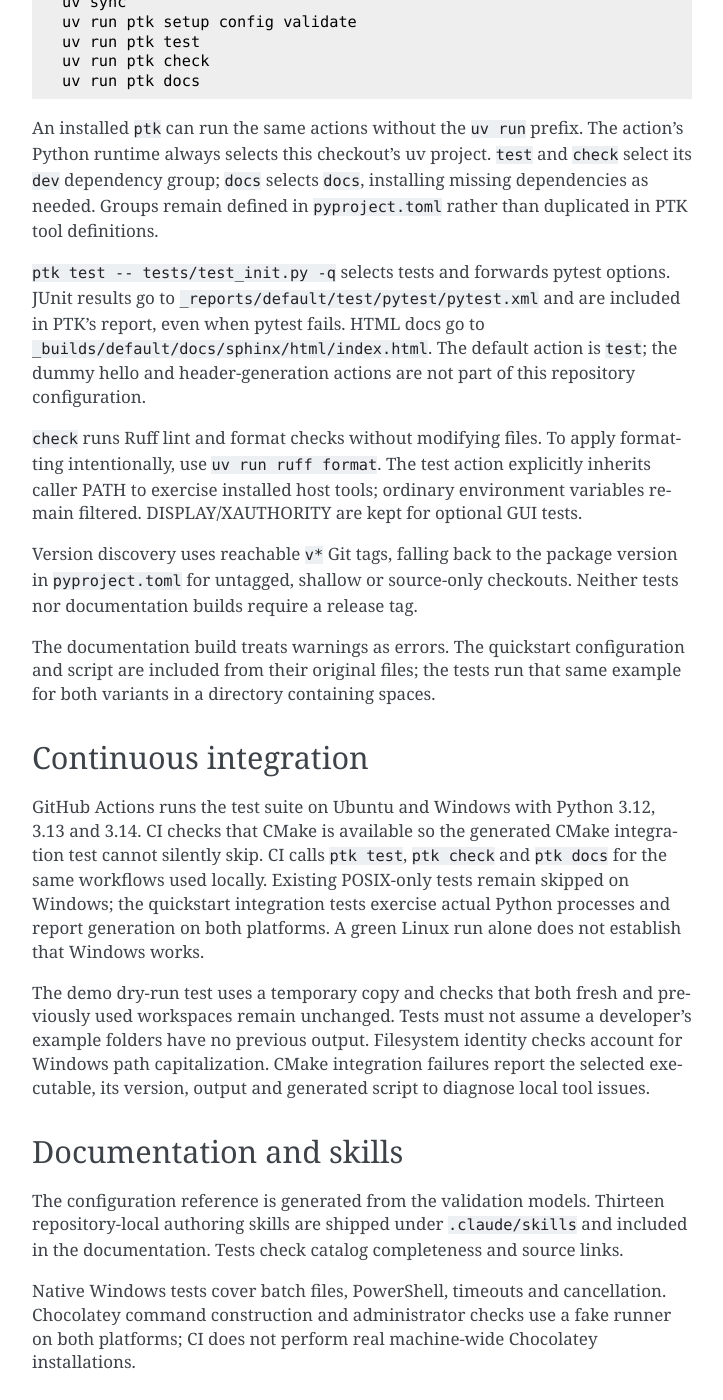
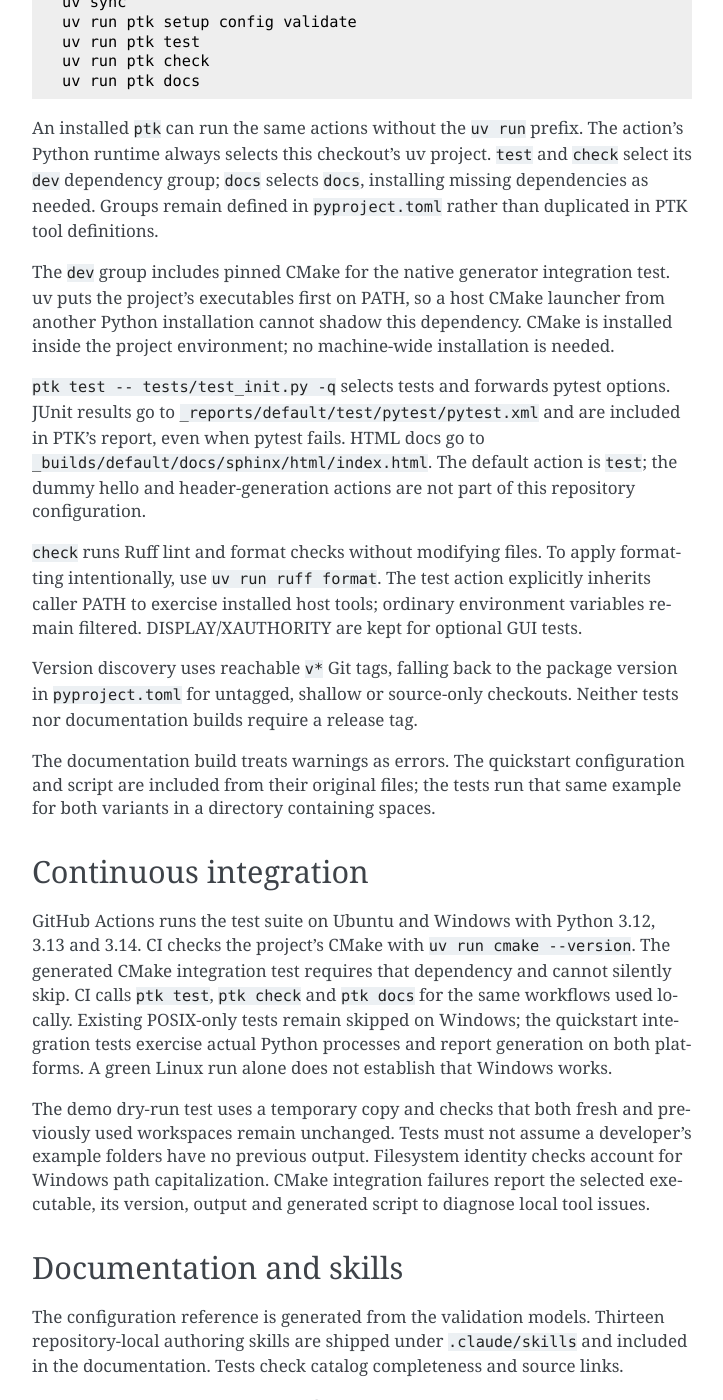
Before and after one commit to eadeva/dummy, a Sphinx documentation site: the page built from docs/development.rst, in a window 1280 px wide and 1400 px high, scrolled down 442 px. Shown: the whole window, without its empty margins (388-1111 px from the left). Built offline with Sphinx 7.4.7, drawn with Linux system fonts in a browser that asks for light colours; pages that are not in the unit, such as notebooks, are missing from menus.

Commit message:
Use project-managed CMake for generator integration tests

```diff
--- a/docs/development.rst
+++ b/docs/development.rst
@@ -26,6 +26,11 @@
 ``docs``, installing missing dependencies as needed. Groups remain defined in
 ``pyproject.toml`` rather than duplicated in PTK tool definitions.
 
+The ``dev`` group includes pinned CMake for the native generator integration
+test. uv puts the project's executables first on PATH, so a host CMake launcher
+from another Python installation cannot shadow this dependency. CMake is
+installed inside the project environment; no machine-wide installation is needed.
+
 ``ptk test -- tests/test_init.py -q`` selects tests and forwards pytest options.
 JUnit results go to ``_reports/default/test/pytest/pytest.xml`` and are included
 in PTK's report, even when pytest fails. HTML docs go to
@@ -49,8 +54,9 @@
 ----------------------
 
 GitHub Actions runs the test suite on Ubuntu and Windows with Python 3.12, 3.13
-and 3.14. CI checks that CMake is available so the generated CMake integration
-test cannot silently skip. CI calls ``ptk test``, ``ptk check`` and ``ptk docs`` for the same workflows used locally. Existing
+and 3.14. CI checks the project's CMake with ``uv run cmake --version``. The
+generated CMake integration test requires that dependency and cannot silently
+skip. CI calls ``ptk test``, ``ptk check`` and ``ptk docs`` for the same workflows used locally. Existing
 POSIX-only tests remain skipped on Windows; the quickstart integration tests
 exercise actual Python processes and report generation on both platforms.
 A green Linux run alone does not establish that Windows works.
--- a/pyproject.toml
+++ b/pyproject.toml
@@ -27,6 +27,7 @@
 dev = [
   "pytest>=8",
   "ruff>=0.6",
+  "cmake==3.30.9",  # Native integration tests use this project's executable.
 ]
 
 docs = ["sphinx==9.1.0"]
```
Also changed, not shown: README.md (+4 -0 lines), 4 other files.
